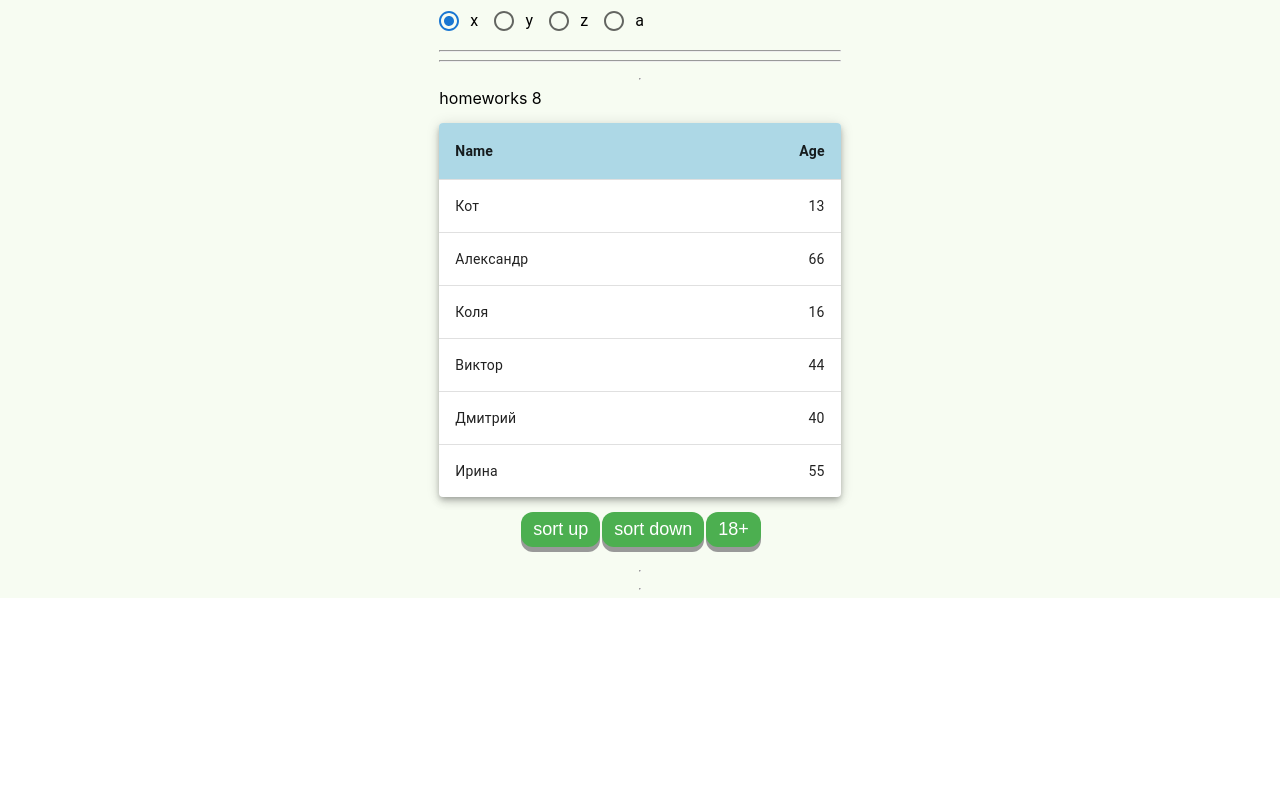
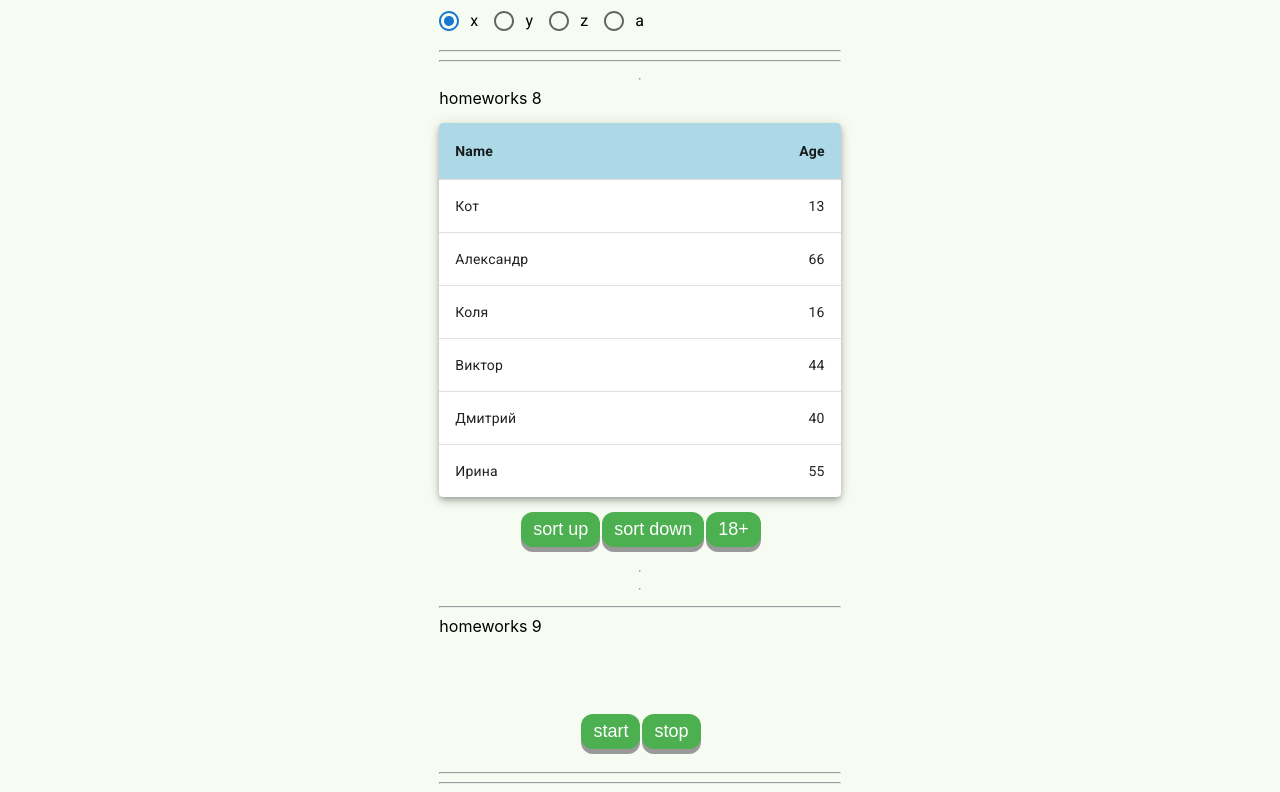
Before and after one commit to IvanFestina/small-tasks, a React (Create React App) app: page /junior in a window 1280 px wide. Shown: the part 410-1202 px from the top of the page. Before the commit the page ends 1008 px from the top, so only its background shows below. Built offline with nearby package versions, Linux system fonts and the light colour scheme.

Commit message:
done HW 9

```diff
--- a/package.json
+++ b/package.json
@@ -6,6 +6,7 @@
   "dependencies": {
     "@emotion/react": "^11.7.1",
     "@emotion/styled": "^11.6.0",
+    "@fontsource/roboto": "^4.5.2",
     "@mui/icons-material": "^5.3.0",
     "@mui/material": "^5.3.0",
     "@testing-library/jest-dom": "^5.11.4",
--- a/public/index.html
+++ b/public/index.html
@@ -1,20 +1,24 @@
 <!DOCTYPE html>
 <html lang="en">
 <head>
-    <meta charset="utf-8" />
-    <link rel="icon" href="%PUBLIC_URL%/favicon.ico" />
-    <meta name="viewport" content="width=device-width, initial-scale=1" />
-    <meta name="theme-color" content="#000000" />
+    <meta charset="utf-8"/>
+    <link rel="icon" href="%PUBLIC_URL%/favicon.ico"/>
+    <meta name="viewport" content="width=device-width, initial-scale=1"/>
+    <meta name="theme-color" content="#000000"/>
     <meta
             name="description"
             content="Web site created using create-react-app"
     />
-    <link rel="apple-touch-icon" href="%PUBLIC_URL%/logo192.png" />
+    <link rel="apple-touch-icon" href="%PUBLIC_URL%/logo192.png"/>
+    <link
+            rel="stylesheet"
+            href="https://fonts.googleapis.com/css?family=Roboto:300,400,500,700&display=swap"
+    />
     <!--
       manifest.json provides metadata used when your web app is installed on a
       user's mobile device or desktop. See https://developers.google.com/web/fundamentals/web-app-manifest/
     -->
-    <link rel="manifest" href="%PUBLIC_URL%/manifest.json" />
+    <link rel="manifest" href="%PUBLIC_URL%/manifest.json"/>
     <!--
       Notice the use of %PUBLIC_URL% in the tags above.
       It will be replaced with the URL of the `public` folder during the build.
--- a/src/p2-homeworks/h5/pages/Junior.tsx
+++ b/src/p2-homeworks/h5/pages/Junior.tsx
@@ -3,6 +3,7 @@ import React from 'react'
 import HW6 from "../../h6/HW6";
 import HW7 from "../../h7/HW7";
 import HW8 from "../../h8/HW8";
+import HW9 from "../../h9/HW9";
 
 function Junior() {
     return (
@@ -10,6 +11,7 @@ function Junior() {
             <HW6/>
             <HW7/>
             <HW8/>
+            <HW9/>
         </div>
     )
 }
--- a/src/p2-homeworks/h9/Clock.tsx
+++ b/src/p2-homeworks/h9/Clock.tsx
@@ -1,5 +1,6 @@
 import React, {useState} from 'react'
 import SuperButton from '../h4/common/c2-SuperButton/SuperButton'
+import {Typography} from "@mui/material";
 
 function Clock() {
     const [timerId, setTimerId] = useState<number>(0)
@@ -7,45 +8,45 @@ function Clock() {
     const [show, setShow] = useState<boolean>(false)
 
     const stop = () => {
-        // stop
+        clearTimeout(timerId)
     }
     const start = () => {
         stop()
-        const id: number = window.setInterval(() => {
-            // setDate
+        const id: number = window.setInterval(() => { setDate(new Date())
         }, 1000)
         setTimerId(id)
     }
 
     const onMouseEnter = () => {
-        // show
+        setShow(true)
     }
     const onMouseLeave = () => {
-        // close
+        setShow(false)
     }
 
-    const stringTime = 'Time' // fix with date
-    const stringDate = 'Date' // fix with date
+    const stringTime = date?.toLocaleTimeString() || <br/>
+    const stringDate = date?.toLocaleDateString() || <br/>
 
     return (
-        <div>
+        <Typography style={{marginTop: '15px'}}>
             <div
+                style={{marginBottom: '15px'}}
                 onMouseEnter={onMouseEnter}
                 onMouseLeave={onMouseLeave}
             >
                 {stringTime}
             </div>
 
-            {show && (
-                <div>
+            {show ? (
+                <div style={{marginTop: '15px'}}>
                     {stringDate}
                 </div>
-            )}
+            ) : (<br/>)}
 
             <SuperButton onClick={start}>start</SuperButton>
             <SuperButton onClick={stop}>stop</SuperButton>
 
-        </div>
+        </Typography>
     )
 }
 
```
Also changed, not shown: 2 other files (tests, documents, lock files or other folders). Lines whose indentation alone changed are shown as unchanged.
